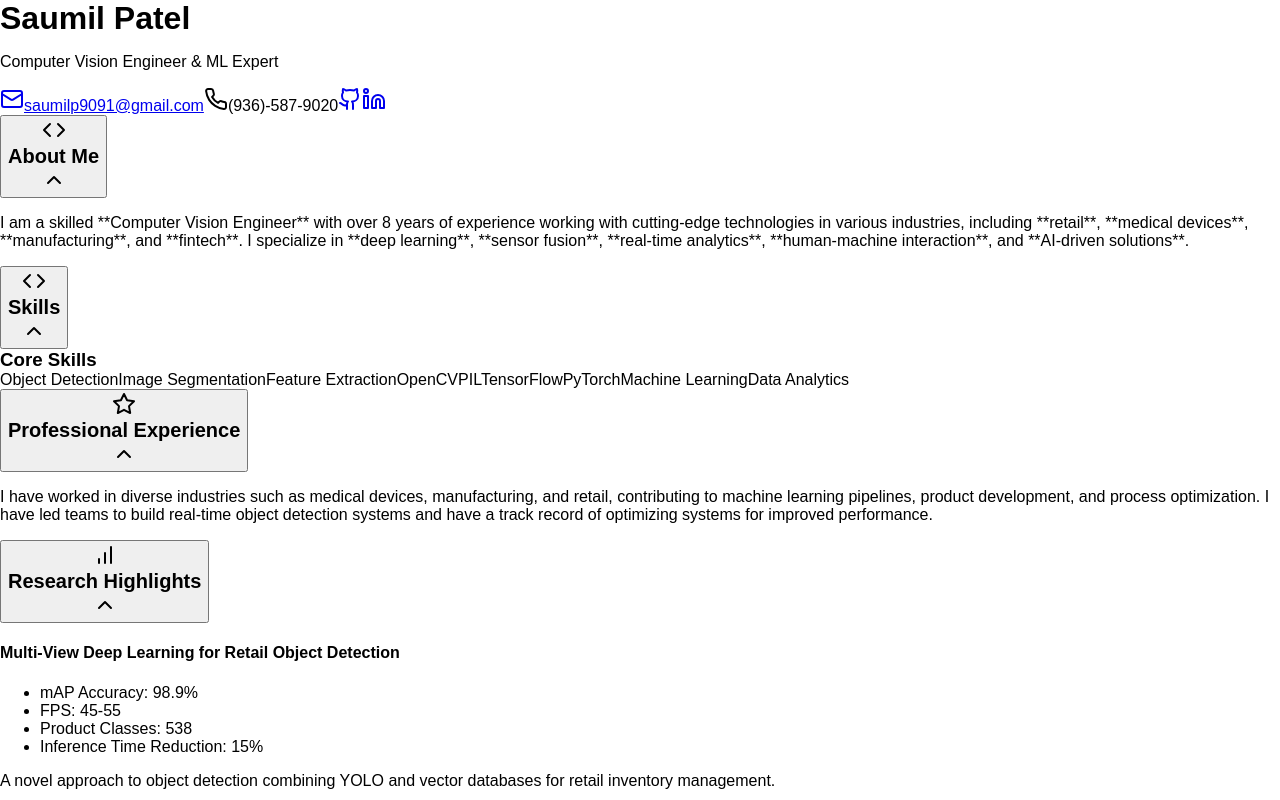
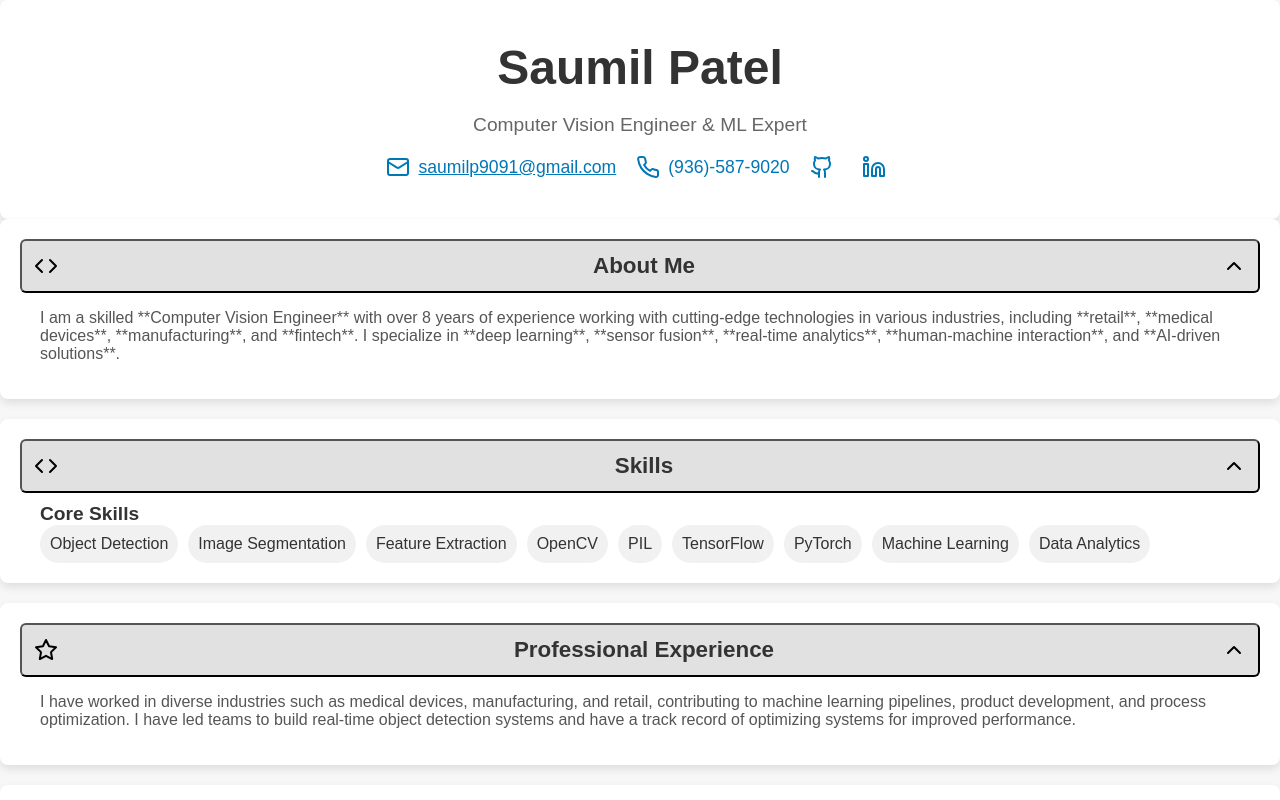
Before and after one commit to sam02425/saumilpatel, a React (Create React App) app: page / in a window 1280 px wide. Shown: the top 800 px of the page. Built offline with nearby package versions, Linux system fonts and the light colour scheme.

Commit message:
app.js update

```diff
--- a/src/App.css
+++ b/src/App.css
@@ -1,49 +1,134 @@
-/* General styles */
+/* General Styles */
 body {
   font-family: 'Arial', sans-serif;
-  background-color: #f9fafb;
+  background-color: #f7f7f7;
   margin: 0;
   padding: 0;
 }
 
-h1, h2, h3 {
-  color: #2d3748;
+.container {
+  max-width: 1200px;
+  margin: 0 auto;
+  padding: 20px;
 }
 
-/* Header Styles */
-header {
-  background-color: #edf2f7;
-  padding: 20px 0;
+.header {
+  text-align: center;
+  background-color: #fff;
+  padding: 40px;
+  border-radius: 8px;
+  box-shadow: 0 4px 8px rgba(0, 0, 0, 0.1);
 }
 
-header a {
-  text-decoration: none;
-  color: #2b6cb0;
+.header-title {
+  font-size: 3rem;
+  color: #333;
 }
 
-header a:hover {
-  color: #1a202c;
+.header-subtitle {
+  font-size: 1.2rem;
+  color: #666;
 }
 
-/* Section styles */
-section {
-  padding: 20px;
-  margin: 10px 0;
-  background-color: white;
-  border-radius: 8px;
-  box-shadow: 0 2px 4px rgba(0, 0, 0, 0.1);
+.social-links {
+  display: flex;
+  justify-content: center;
+  gap: 20px;
 }
 
-button {
+.social-link {
   display: flex;
   align-items: center;
+  font-size: 1.1rem;
+  color: #0077b6;
 }
 
-button:hover {
-  background-color: #e2e8f0;
+.icon {
+  margin-right: 8px;
 }
 
-/* Flex layout for icons */
-button .flex {
-  flex: 1;
+/* Section Styles */
+.section-container {
+  margin-bottom: 20px;
+  padding: 20px;
+  background-color: #fff;
+  border-radius: 8px;
+  box-shadow: 0 4px 8px rgba(0, 0, 0, 0.1);
 }
+
+.section-toggle {
+  display: flex;
+  align-items: center;
+  justify-content: space-between;
+  width: 100%;
+  padding: 12px;
+  background-color: #e1e1e1;
+  border-radius: 6px;
+  cursor: pointer;
+  transition: background-color 0.3s ease;
+}
+
+.section-title {
+  font-size: 1.4rem;
+  font-weight: bold;
+  color: #333;
+}
+
+.section-toggle:hover {
+  background-color: #cfcfcf;
+}
+
+.section-content {
+  margin-top: 10px;
+  padding-left: 20px;
+  color: #555;
+}
+
+.tech-stack-title {
+  font-size: 1.2rem;
+  font-weight: bold;
+  color: #333;
+}
+
+.tech-stack-items {
+  display: flex;
+  flex-wrap: wrap;
+  gap: 10px;
+}
+
+.tech-item {
+  background-color: #f1f1f1;
+  color: #333;
+  padding: 10px;
+  border-radius: 20px;
+  font-size: 1rem;
+}
+
+.highlight {
+  margin-bottom: 15px;
+}
+
+.highlight-title {
+  font-size: 1.3rem;
+  font-weight: bold;
+  color: #333;
+}
+
+.highlight-metrics {
+  list-style-type: disc;
+  padding-left: 20px;
+}
+
+.datasets-list {
+  padding-left: 20px;
+}
+
+.dataset-link {
+  color: #0077b6;
+  text-decoration: none;
+  font-size: 1rem;
+}
+
+.dataset-link:hover {
+  text-decoration: underline;
+}
--- a/src/App.js
+++ b/src/App.js
@@ -1,5 +1,6 @@
 import React, { useState } from 'react';
 import { Mail, Phone, Github, Linkedin, ChevronDown, ChevronUp, BarChart, Code, BookOpen, Star } from 'lucide-react';
+import './App.css';  // Import the CSS file
 
 const Portfolio = () => {
   const [expandedItems, setExpandedItems] = useState({});
@@ -11,26 +12,26 @@ const Portfolio = () => {
   const Section = ({ title, icon, children, id, defaultExpanded = false }) => {
     const [isExpanded, setIsExpanded] = useState(defaultExpanded);
     return (
-      <div className="section-container mb-8 bg-white p-4 rounded-lg shadow-md">
+      <div className="section-container">
         <button
           onClick={() => setIsExpanded(!isExpanded)}
-          className="w-full flex items-center px-5 py-3 bg-gray-200 rounded-lg hover:bg-gray-300 transition-colors"
+          className="section-toggle"
         >
           {icon}
-          <h2 className="text-xl font-semibold ml-2 text-gray-900">{title}</h2>
-          {isExpanded ? <ChevronUp className="ml-auto" /> : <ChevronDown className="ml-auto" />}
+          <h2 className="section-title">{title}</h2>
+          {isExpanded ? <ChevronUp /> : <ChevronDown />}
         </button>
-        {isExpanded && <div className="mt-4 px-4 text-gray-700">{children}</div>}
+        {isExpanded && <div className="section-content">{children}</div>}
       </div>
     );
   };
 
   const TechStack = ({ title, items }) => (
-    <div className="mb-6">
-      <h3 className="text-lg font-medium mb-3 text-gray-800">{title}</h3>
-      <div className="flex flex-wrap gap-2">
+    <div className="tech-stack">
+      <h3 className="tech-stack-title">{title}</h3>
+      <div className="tech-stack-items">
         {items.map((item, idx) => (
-          <span key={idx} className="px-4 py-2 bg-blue-50 text-blue-700 rounded-full text-sm shadow-sm">
+          <span key={idx} className="tech-item">
             {item}
           </span>
         ))}
@@ -39,38 +40,38 @@ const Portfolio = () => {
   );
 
   return (
-    <div className="container mx-auto px-6 py-12">
+    <div className="portfolio-container">
       {/* Header */}
-      <header className="text-center mb-12">
-        <h1 className="text-4xl font-bold text-gray-900 mb-4">Saumil Patel</h1>
-        <p className="text-xl text-gray-600 mb-6">Computer Vision Engineer & ML Expert</p>
-        <div className="flex justify-center gap-6 text-gray-600">
-          <a href="mailto:saumilp9091@gmail.com" className="flex items-center hover:text-gray-900">
-            <Mail className="w-5 h-5 mr-2" />
+      <header className="header">
+        <h1 className="header-title">Saumil Patel</h1>
+        <p className="header-subtitle">Computer Vision Engineer & ML Expert</p>
+        <div className="social-links">
+          <a href="mailto:saumilp9091@gmail.com" className="social-link">
+            <Mail className="icon" />
             saumilp9091@gmail.com
           </a>
-          <span className="flex items-center">
-            <Phone className="w-5 h-5 mr-2" />
+          <span className="social-link">
+            <Phone className="icon" />
             (936)-587-9020
           </span>
-          <a href="https://github.com/sam02425" target="_blank" rel="noopener noreferrer" className="hover:text-gray-900">
-            <Github className="w-5 h-5" />
+          <a href="https://github.com/sam02425" target="_blank" rel="noopener noreferrer" className="social-link">
+            <Github className="icon" />
           </a>
-          <a href="https://www.linkedin.com/in/saumil-patel-2a58ab166/" target="_blank" rel="noopener noreferrer" className="hover:text-gray-900">
-            <Linkedin className="w-5 h-5" />
+          <a href="https://www.linkedin.com/in/saumil-patel-2a58ab166/" target="_blank" rel="noopener noreferrer" className="social-link">
+            <Linkedin className="icon" />
           </a>
         </div>
       </header>
 
-      {/* About Me Section */}
-      <Section title="About Me" icon={<Code className="w-6 h-6" />} defaultExpanded={true}>
+      {/* About Me */}
+      <Section title="About Me" icon={<Code className="icon" />} defaultExpanded={true}>
         <p>
           I am a skilled **Computer Vision Engineer** with over 8 years of experience working with cutting-edge technologies in various industries, including **retail**, **medical devices**, **manufacturing**, and **fintech**. I specialize in **deep learning**, **sensor fusion**, **real-time analytics**, **human-machine interaction**, and **AI-driven solutions**.
         </p>
       </Section>
 
-      {/* Skills Section */}
-      <Section title="Skills" icon={<Code className="w-6 h-6" />} defaultExpanded={true}>
+      {/* Skills */}
+      <Section title="Skills" icon={<Code className="icon" />} defaultExpanded={true}>
         <TechStack
           title="Core Skills"
           items={["Object Detection", "Image Segmentation", "Feature Extraction", "OpenCV", "PIL", "TensorFlow", "PyTorch", "Machine Learning", "Data Analytics"]}
@@ -78,17 +79,17 @@ const Portfolio = () => {
       </Section>
 
       {/* Professional Experience */}
-      <Section title="Professional Experience" icon={<Star className="w-6 h-6" />} defaultExpanded={true}>
+      <Section title="Professional Experience" icon={<Star className="icon" />} defaultExpanded={true}>
         <p>
           I have worked in diverse industries such as medical devices, manufacturing, and retail, contributing to machine learning pipelines, product development, and process optimization. I have led teams to build real-time object detection systems and have a track record of optimizing systems for improved performance.
         </p>
       </Section>
 
       {/* Research Highlights */}
-      <Section title="Research Highlights" icon={<BarChart className="w-6 h-6" />} defaultExpanded={true}>
-        <div className="space-y-4">
-          <h4 className="text-lg font-semibold">Multi-View Deep Learning for Retail Object Detection</h4>
-          <ul className="list-disc pl-5">
+      <Section title="Research Highlights" icon={<BarChart className="icon" />} defaultExpanded={true}>
+        <div className="highlight">
+          <h4 className="highlight-title">Multi-View Deep Learning for Retail Object Detection</h4>
+          <ul className="highlight-metrics">
             <li>mAP Accuracy: 98.9%</li>
             <li>FPS: 45-55</li>
             <li>Product Classes: 538</li>
@@ -99,17 +100,17 @@ const Portfolio = () => {
       </Section>
 
       {/* Datasets */}
-      <Section title="Datasets" icon={<BookOpen className="w-6 h-6" />} defaultExpanded={true}>
-        <ul className="space-y-2">
-          <li><a href="https://universe.roboflow.com/lamar-university-venef/grocery-rfn8l" target="_blank" rel="noopener noreferrer" className="text-blue-600 hover:underline">Grocery Dataset</a></li>
-          <li><a href="https://universe.roboflow.com/lamar-university-venef/liquor-data" target="_blank" rel="noopener noreferrer" className="text-blue-600 hover:underline">Liquor Dataset</a></li>
-          <li><a href="https://universe.roboflow.com/lamar-university-venef/retail-products-vem9o" target="_blank" rel="noopener noreferrer" className="text-blue-600 hover:underline">Retail Products Dataset</a></li>
-          <li><a href="https://universe.roboflow.com/lamar-university-venef/key-detection-v33ru" target="_blank" rel="noopener noreferrer" className="text-blue-600 hover:underline">Key Detection Dataset</a></li>
+      <Section title="Datasets" icon={<BookOpen className="icon" />} defaultExpanded={true}>
+        <ul className="datasets-list">
+          <li><a href="https://universe.roboflow.com/lamar-university-venef/grocery-rfn8l" target="_blank" rel="noopener noreferrer" className="dataset-link">Grocery Dataset</a></li>
+          <li><a href="https://universe.roboflow.com/lamar-university-venef/liquor-data" target="_blank" rel="noopener noreferrer" className="dataset-link">Liquor Dataset</a></li>
+          <li><a href="https://universe.roboflow.com/lamar-university-venef/retail-products-vem9o" target="_blank" rel="noopener noreferrer" className="dataset-link">Retail Products Dataset</a></li>
+          <li><a href="https://universe.roboflow.com/lamar-university-venef/key-detection-v33ru" target="_blank" rel="noopener noreferrer" className="dataset-link">Key Detection Dataset</a></li>
         </ul>
       </Section>
 
-      {/* Education Section */}
-      <Section title="Education" icon={<BookOpen className="w-6 h-6" />} defaultExpanded={true}>
+      {/* Education */}
+      <Section title="Education" icon={<BookOpen className="icon" />} defaultExpanded={true}>
         <p><strong>Doctor of Engineering in Industrial and Systems Engineering</strong> - Lamar University, Beaumont TX (Aug 2021 – Dec 2024)</p>
         <p><strong>Master of Engineering Science in Industrial and Systems Engineering</strong> - Lamar University, Beaumont TX (Jan 2017 – Aug 2021)</p>
         <p><strong>Master of Business Administration in Project Management</strong> - Northwestern Polytechnic University, Fremont, CA (Aug 2014 – Dec 2015)</p>
```
